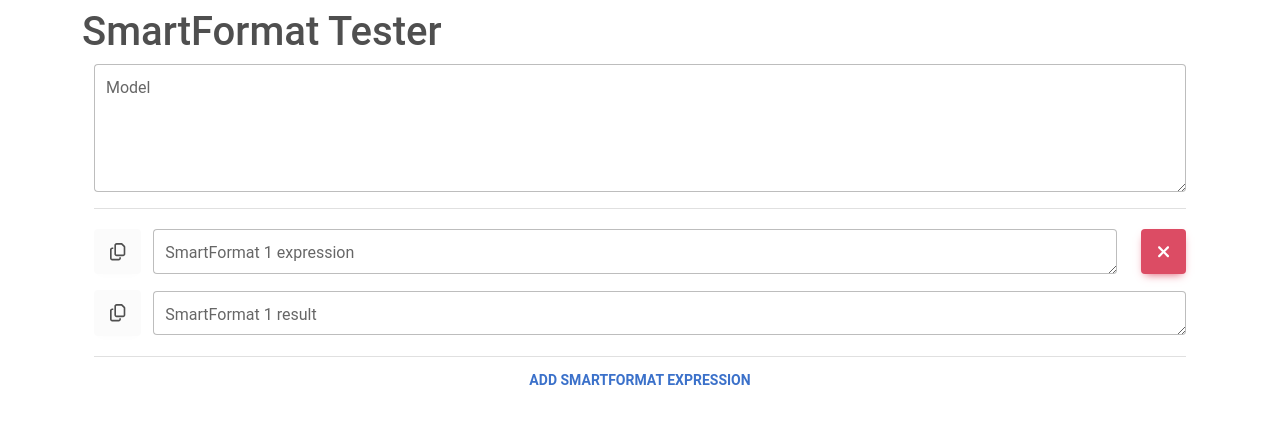
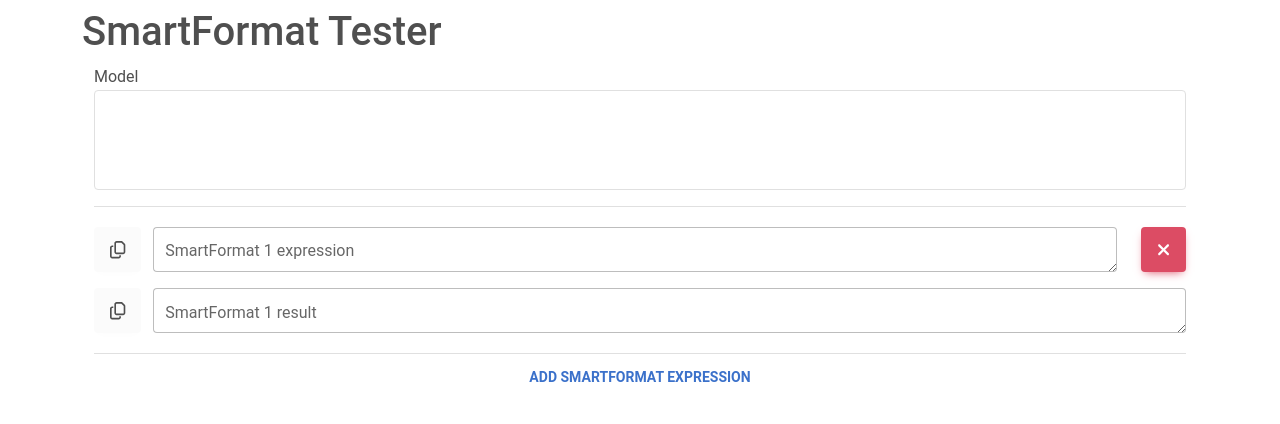
Before and after one commit to za9cser/SmartFormatTester, a React (Create React App) app in the folder SmartFormatTester/ClientApp/: page / in a window 1280 px wide. Shown: the top 424 px of the page. Built offline with nearby package versions, Linux system fonts and the light colour scheme.

Commit message:
feat:  react-simple-code-editor v0.13.1 used

```diff
--- a/SmartFormatTester/ClientApp/package.json
+++ b/SmartFormatTester/ClientApp/package.json
@@ -17,11 +17,13 @@
     "mdb-ui-kit": "^6.2.0",
     "merge": "^2.1.1",
     "oidc-client": "^1.11.5",
+    "prismjs": "^1.29.0",
     "react": "^18.2.0",
     "react-dom": "^18.2.0",
     "react-router-bootstrap": "^0.26.2",
     "react-router-dom": "^6.3.0",
     "react-scripts": "^5.0.1",
+    "react-simple-code-editor": "^0.13.1",
     "rimraf": "^4.4.0",
     "web-vitals": "^2.1.4",
     "workbox-background-sync": "^6.5.4",
--- a/SmartFormatTester/ClientApp/src/modules/smartFormat/index.js
+++ b/SmartFormatTester/ClientApp/src/modules/smartFormat/index.js
@@ -4,8 +4,13 @@
 import { FontAwesomeIcon } from "@fortawesome/react-fontawesome";
 import { faCopy } from "@fortawesome/free-regular-svg-icons";
 import { faTimes } from "@fortawesome/free-solid-svg-icons";
+import { highlight, languages } from "prismjs/components/prism-core";
+import "prismjs/components/prism-clike";
+import "prismjs/components/prism-json";
+import "prismjs/themes/prism.css";
 import MDBFormikTextArea from "../../components/MDBFormikTextArea";
 import axios from "axios";
+import Editor from "react-simple-code-editor";
 
 const initialValues = {
     smartFormats: [
@@ -46,23 +51,26 @@
             {(formik) => (
                 <Form>
                     <MDBContainer>
-                        <MDBFormikTextArea
-                            label={`Model`}
-                            name={`model`}
-                            size="lg"
-                            rows={6}
-                            className="mb-3"
-                            onChange={async (e) => {
-                                formik.setFieldValue(e.target.name, e.target.value);
+                        Model
+                        <Editor
+                            value={formik.values.model}
+                            onValueChange={async (code) => {
+                                formik.setFieldValue("model", code);
                                 const { isOk, data } = await smartFormat(
-                                    e.target.value,
+                                    code,
                                     formik.values.smartFormats.map((value) => value.expression)
                                 );
                                 isOk && data && formik.setFieldValue("smartFormats", data.smartFormats);
                             }}
-                            style={{ fontSize: 14, lineHeight: 1.4 }}
+                            highlight={(code) => highlight(code, languages.json)}
+                            padding={10}
+                            rows={6}
+                            className="border rounded mb-3 "
+                            style={{
+                                fontSize: 14,
+                                minHeight: 100,
+                            }}
                         />
-
                         <FieldArray name="smartFormats">
                             {({ push, remove }) => (
                                 <>
```
Also changed, not shown: 1 other file (tests, documents, lock files or other folders).
